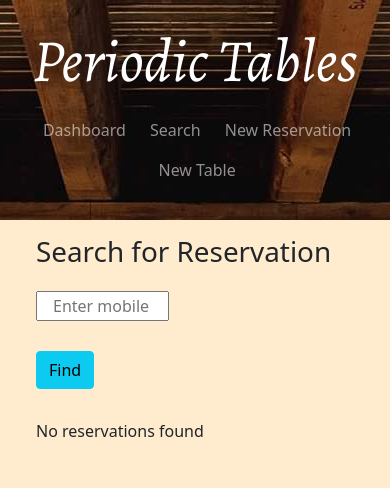
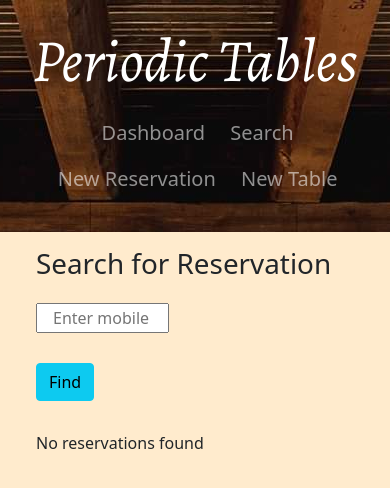
Before and after one commit to KHamilton-dev/Periodic_Tables_Client, a React (Create React App) app: page /search in a window 390 px wide. Shown: the top 488 px of the page. Built offline with nearby package versions, Linux system fonts and the light colour scheme; no server answers; a web font is replaced by a local one.

Commit message:
sidebar changes, seatRes page fixed

```diff
--- a/public/index.html
+++ b/public/index.html
@@ -42,7 +42,7 @@
     ></script>
     <title>Periodic Tables</title>
   </head>
-  <body style="background-color: blanchedalmond;">
+  <body style="background-color: blanchedalmond">
     <noscript>You need to enable JavaScript to run this app.</noscript>
     <div id="root"></div>
     <!--
--- a/src/App.css
+++ b/src/App.css
@@ -3,6 +3,14 @@
 #title {
   font-family: "Alegreya";
   font-size: 60px;
+}
+
+#main-container > .row {
+  min-height: 100vh;
+}
+
+#routes-div {
+  min-height: 1000px;
 }
 
 h4 {
@@ -15,15 +23,16 @@ ul {
 
 ul li {
   margin-right: 20px;
+  color: white;
+}
+
+ul li a {
+  font-size: 20px;
 }
 
 .side-bar {
-  background: #161415 url(./stock_restaurant.jpg) no-repeat top;
+  background: #161415 url(./stock_restaurant.jpg) no-repeat bottom;
   min-width: 360px;
-}
-
-.bg {
-  height: 100vh;
 }
 
 .dateButton {
@@ -81,13 +90,11 @@ ul li {
   display: flex;
   flex-direction: row;
   flex-wrap: wrap;
-  /* justify-content: space-between; */
   text-align: center;
 }
 
-/* @media all and (max-width: 480px) {
-  .reservationsAndTables {
-    flex-direction: column;
-    align-items: center;
+@media all and (max-width: 480px) {
+  .side-bar {
+    background: #161415 url(./stock_restaurant.jpg) no-repeat top;
   }
-} */
+}
--- a/src/dashboard/Dashboard.js
+++ b/src/dashboard/Dashboard.js
@@ -14,6 +14,13 @@ import "../App.css";
  * @returns {JSX.Element}
  */
 function Dashboard({ date }) {
+  const dateObj = new Date(date);
+  console.log(dateObj.getDay())
+  const days = ['Sunday','Monday','Tuesday','Wednesday','Thursday','Friday','Saturday'];
+  const months = ['January','February','March','April','May','June','July','August','September','October','November','December'];
+  const day = (dateObj.getDay() === 6) ? "Sunday" : days[dateObj.getDay() + 1];
+  const month = months[dateObj.getMonth()];
+
   const [reservations, setReservations] = useState([]);
   const [reservationsError, setReservationsError] = useState(null);
   const [tables, setTables] = useState([]);
@@ -43,25 +50,25 @@ function Dashboard({ date }) {
       </h1>
       <div className="dateButtonGroup">
         <button
-          className="btn btn-primary"
+          className="btn btn-success"
           onClick={() => history.push(`/dashboard?date=${previous(date)}`)}
         >
           Previous
         </button>
         <button
-        className="btn btn-success"
+        className="btn btn-primary"
         onClick={() => history.push("/")}>
           Today
         </button>
         <button
-          className="btn btn-primary"
+          className="btn btn-success"
           onClick={() => history.push(`/dashboard?date=${next(date)}`)}
         >
           Next
         </button>
       </div>
       <br />
-      <h4 style={{ marginBottom: 20 }}>{date}</h4>
+      <h4 style={{ marginBottom: 10 }}>{day}, {month} {dateObj.getDate() + 1}</h4>
       <div className="reservationsAndTables">
         <div className="col-sm-6">
           <hr />
--- a/src/dashboard/Reservations.js
+++ b/src/dashboard/Reservations.js
@@ -1,7 +1,7 @@
 import React from "react";
 import { useHistory } from "react-router";
 import { editReservation } from "../utils/api";
-import "../App.css"
+import "../App.css";
 
 function Reservations({ reservations }) {
   const history = useHistory();
@@ -49,19 +49,25 @@ function Reservations({ reservations }) {
         return (
           <div key={reservation.reservation_id}>
             <hr />
-            <div className="row align-items-center" style={{ marginTop: 25 }}>
-              <div className="col-6">
+            <div
+              className="row justify-content-space-between"
+              style={{ marginTop: 25 }}
+            >
+              <div className="col">
                 <h5>
                   {reservation.first_name} {reservation.last_name}{" "}
-                  {reservation.reservation_time.slice(0, -3)}
                 </h5>
+                <h5>{reservation.reservation_time.slice(0, -3)}</h5>
                 <h5>Party of {reservation.people}</h5>
-                <h5 data-reservation-id-status={reservation.reservation_id} style={{ marginTop: 30 }}>
-                   {reservation.status.charAt(0).toUpperCase() + reservation.status.slice(1)}
+                <h5
+                  data-reservation-id-status={reservation.reservation_id}
+                >
+                  {reservation.status.charAt(0).toUpperCase() +
+                    reservation.status.slice(1)}
                 </h5>
               </div>
               {reservation.status === "booked" ? (
-                <div className="col-3">
+                <div className="col-4">
                   <div className="row">
                     <button
                       className="btn btn-success"
@@ -90,7 +96,7 @@ function Reservations({ reservations }) {
                   </div>
                   <div className="row">
                     <button
-                      className="btn btn-danger"
+                      className="btn btn-danger btn-block"
                       style={{ marginBottom: 5 }}
                       data-reservation-id-cancel={reservation.reservation_id}
                       onClick={() => cancelClickHandler(reservation)}
@@ -113,8 +119,8 @@ function Reservations({ reservations }) {
           //   </p>
           // </div>
           <></>
-        )
-      };
+        );
+      }
     })
   ) : (
     <div className="noReservations">
--- a/src/dashboard/Tables.js
+++ b/src/dashboard/Tables.js
@@ -38,12 +38,12 @@ function Tables({ tables }) {
               <h6 data-table-id-status={table.table_id}>
                 Occupied</h6>
               <button
-                className="btn btn-danger"
+                className="btn btn-primary"
                 data-table-id-finish={table.table_id}
                 style={{ marginTop: 5 }}
                 onClick={() => finishButton(table)}
               >
-                Clear
+                Finish
               </button>
             </div>
           ) : (
--- a/src/layout/Layout.js
+++ b/src/layout/Layout.js
@@ -13,12 +13,12 @@ import "../App.css";
  */
 function Layout() {
   return (
-    <div className="container-fluid bg">
-      <div className="row">
-        <div className="col-md-2 side-bar" style={{ paddingBottom: 10 }}>
+    <div id="main-container" className="container-fluid d-flex bg">
+      <div className="row flex-fill">
+        <div className="col-md-2 side-bar" style={{ paddingBottom: 30 }}>
           <Menu />
         </div>
-        <div className="col">
+        <div id="routes-div" className="col">
           <Routes />
         </div>
       </div>
--- a/src/layout/Menu.js
+++ b/src/layout/Menu.js
@@ -13,7 +13,6 @@ function Menu() {
   return (
     <nav className="navbar navbar-dark align-items-start p-0">
       <div className="container-fluid d-flex flex-column p-0">
-      {/* removed flex-column from above */}
         <Link
           className="navbar-brand d-flex justify-content-center align-items-center sidebar-brand m-0"
           to="/"
@@ -23,10 +22,10 @@ function Menu() {
           </div>
         </Link>
 
-        <ul className="nav navbar-nav text-light flex-row" style={{ marginBottom: 20, marginLeft: 20 }} id="accordionSidebar">
+        <ul className="nav navbar-nav flex-row" style={{ marginLeft: 20 }}>
           <li className="nav-item">
             <a className="nav-link" href="/dashboard">
-              <span className="oi oi-dashboard" />
+              <span className="oi oi-dashboard"/>
               &nbsp;Dashboard
             </a>
           </li>
--- a/src/seat_reservation/SeatReservation.js
+++ b/src/seat_reservation/SeatReservation.js
@@ -61,13 +61,14 @@ function SeatReservation() {
       <ErrorAlert error={tablesError} />
       <button
         type="submit"
-        className="submitButton"
+        className="btn btn-success"
+        style={{ marginRight: 10 }}
         onClick={() => handleSubmit(Number(reservation_id))}
       >
         Submit
       </button>
       <button type="button"
-      className="cancelButton"
+      className="btn btn-danger"
       onClick={() => history.goBack()}>
         Cancel
       </button>
```
Also changed, not shown: 1 other file (tests, documents, lock files or other folders).
